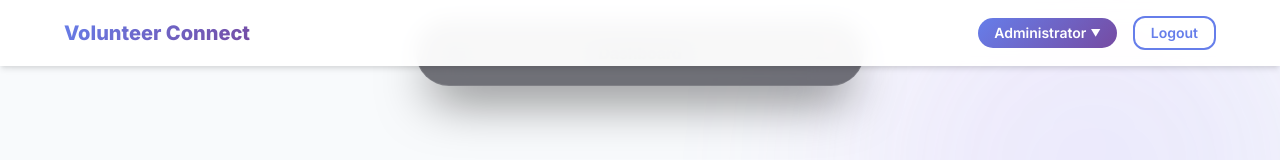
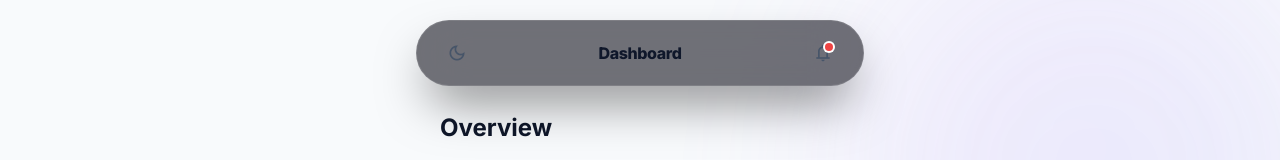
Before and after one commit to ejung465/volunteer-connect, a React (Vite) app: page /admin in a window 1280 px wide. Shown: the top 160 px of the page. Built offline with nearby package versions, Linux system fonts and the light colour scheme; no server answers; sample sign-in values are in the browser's storage.

Commit message:
Fix: Remove global navbar for admin users to resolve overlap with floating header

```diff
--- a/src/App.tsx
+++ b/src/App.tsx
@@ -29,7 +29,7 @@ const AppRoutes: React.FC = () => {
 
     return (
         <>
-            {user && <Navbar />}
+            {user && user.role !== 'admin' && <Navbar />}
             <Routes>
                 <Route path="/login" element={user ? <Navigate to={getDefaultRoute()} replace /> : <Login />} />
 
```
